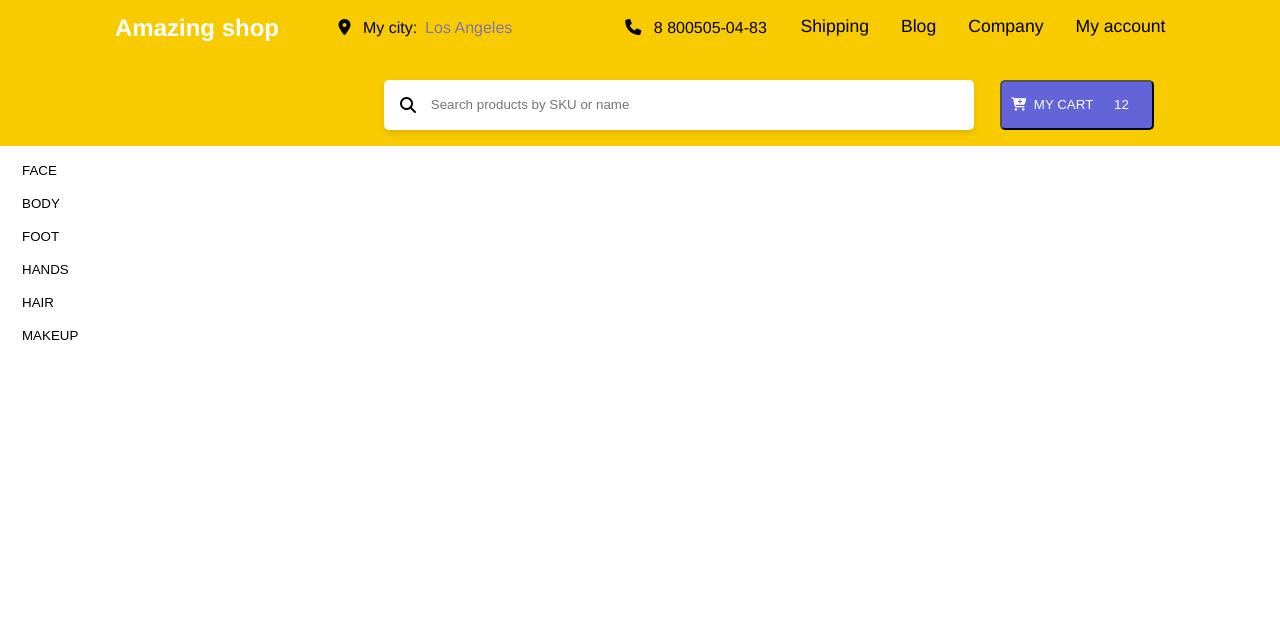
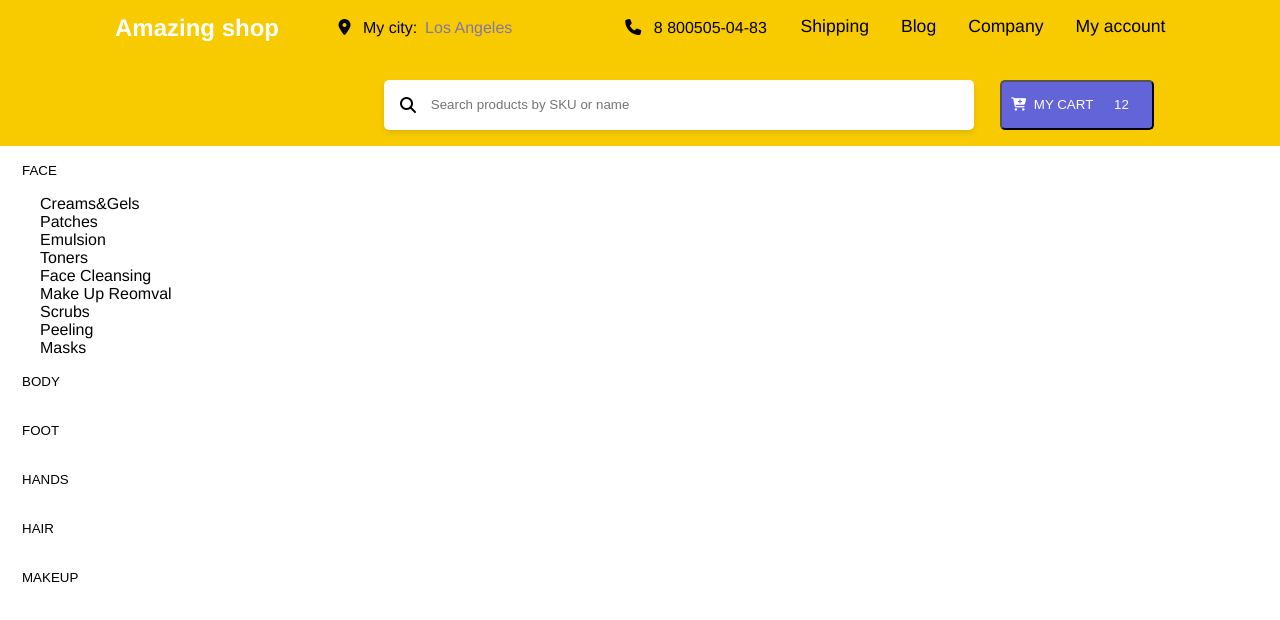
Before and after one commit to svrgrapffel/robert_preemp2019, a React (Create React App) app in the folder proiect-preemp2019React/amazing_store/: page / in a window 1280 px wide. Both pictures are taken after a click on the button "FACE". Shown: the top 620 px of the page. Built offline with nearby package versions, Linux system fonts and the light colour scheme.

Commit message:
adding functionality to sidebar / if i click on category => correct subCat open

```diff
--- a/proiect-preemp2019React/amazing_store/src/Components/MainContent/MainContent.jsx
+++ b/proiect-preemp2019React/amazing_store/src/Components/MainContent/MainContent.jsx
@@ -1,6 +1,7 @@
 import React from "react";
 import "./MainContent.css";
 import Sidebar from "../Sidebar/Sidebar";
+import SubComp from "../Sidebar-subComp/Sidebar-sybComp";
 
 class MainContent extends React.Component {
   constructor(props) {
@@ -18,17 +19,29 @@ class MainContent extends React.Component {
           "Peeling",
           "Masks"
         ],
-        BODY: [],
-        FOOT: [],
-        HANDS: [],
-        HAIR: [],
-        MAKEUP: []
-      }
+        BODY: ["ceva-body"],
+        FOOT: ["ceva-foot"],
+        HANDS: ["ceva-hands"],
+        HAIR: ["ceva-hair"],
+        MAKEUP: ["ceva-mkup"]
+      },
+      showSubcat: null
     };
   }
-
+  showMeSubcat = catName => {
+    this.setState({ showSubcat: catName });
+    console.log(catName);
+  };
   render() {
-    return <Sidebar categories={this.state.categories} />;
+    return (
+      <Sidebar
+        categories={this.state.categories}
+        showSubcat={this.state.showSubcat}
+        showMeSubcat={this.showMeSubcat}
+      >
+        <SubComp />
+      </Sidebar>
+    );
   }
 }
 
--- /dev/null
+++ b/proiect-preemp2019React/amazing_store/src/Components/Sidebar-subComp/Sidebar-sybComp.jsx
@@ -0,0 +1,5 @@
+import React from "react";
+
+class SubComp extends React.Component {}
+
+export default SubComp;
--- a/proiect-preemp2019React/amazing_store/src/Components/Sidebar/Sidebar.css
+++ b/proiect-preemp2019React/amazing_store/src/Components/Sidebar/Sidebar.css
@@ -7,3 +7,16 @@
   /*overflow: hidden;*/
   margin: 1rem;
 }
+
+.subCat {
+  display: flex;
+  flex-direction: column;
+}
+.subCat-li {
+  list-style-type: none;
+  text-align: left;
+  cursor: pointer;
+}
+.subCat-li:hover {
+  color: rgb(255, 196, 0);
+}
--- a/proiect-preemp2019React/amazing_store/src/Components/Sidebar/Sidebar.jsx
+++ b/proiect-preemp2019React/amazing_store/src/Components/Sidebar/Sidebar.jsx
@@ -3,16 +3,34 @@ import "./Sidebar.css";
 
 const Sidebar = props => {
   const categories = Object.keys(props.categories);
+  /*const showSubcat = Object.keys(props.showSubcat);*/
+
+  const showSub = category => {
+    return category.map((item, index) => {
+      return (
+        <li className="subCat-li" key={index}>
+          {item}
+        </li>
+      );
+    });
+  };
 
   return (
     <div className="sidebar-container">
       {categories.map((category, index) => {
         return (
-          <>
-            <button key={index} className="categoryBtn">
+          <div key={index}>
+            <button
+              className="categoryBtn"
+              onClick={() => props.showMeSubcat(category)}
+            >
               {category}
             </button>
-          </>
+            <ul className="subCat">
+              {props.showSubcat === category &&
+                showSub(props.categories[category])}
+            </ul>
+          </div>
         );
       })}
     </div>
```
